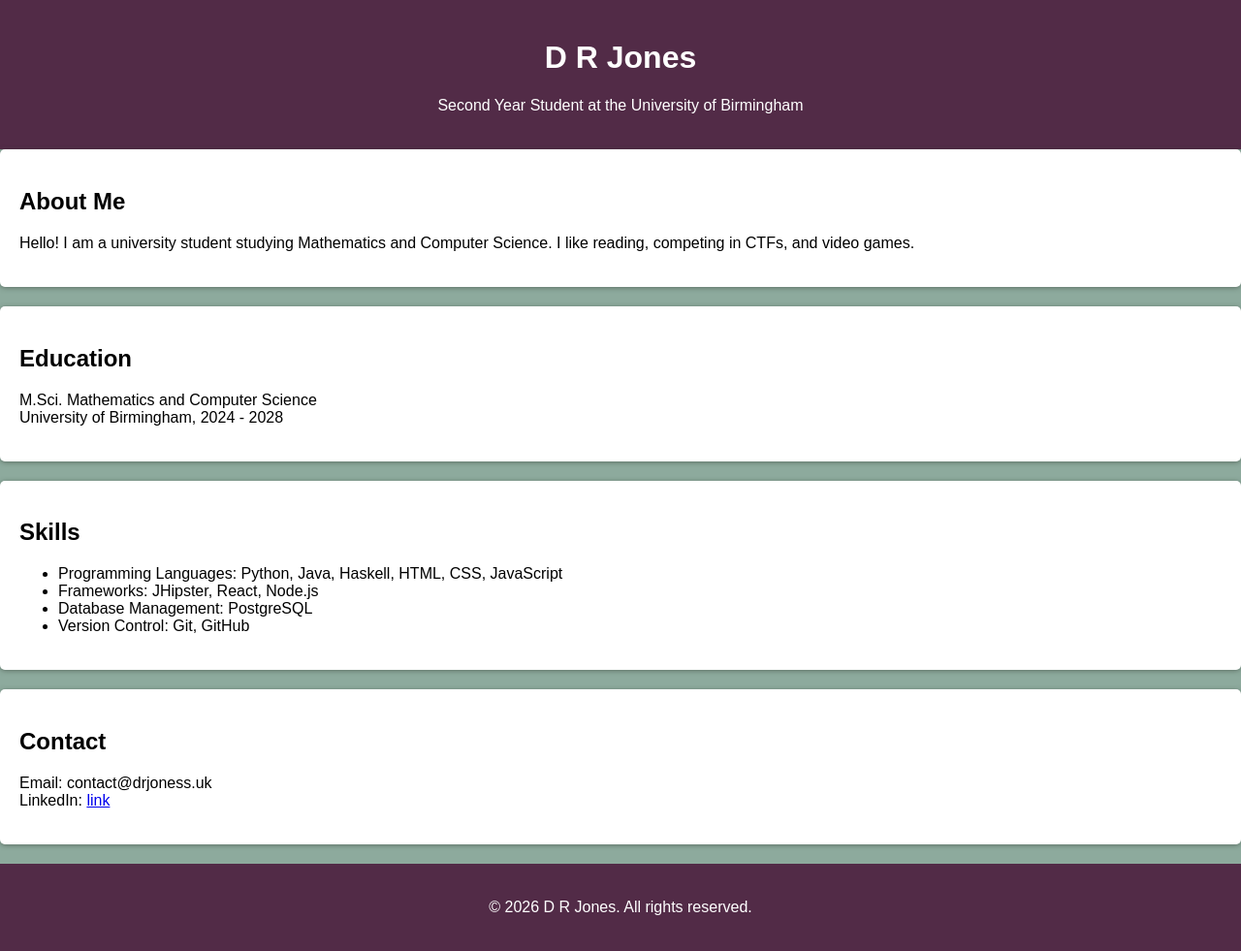
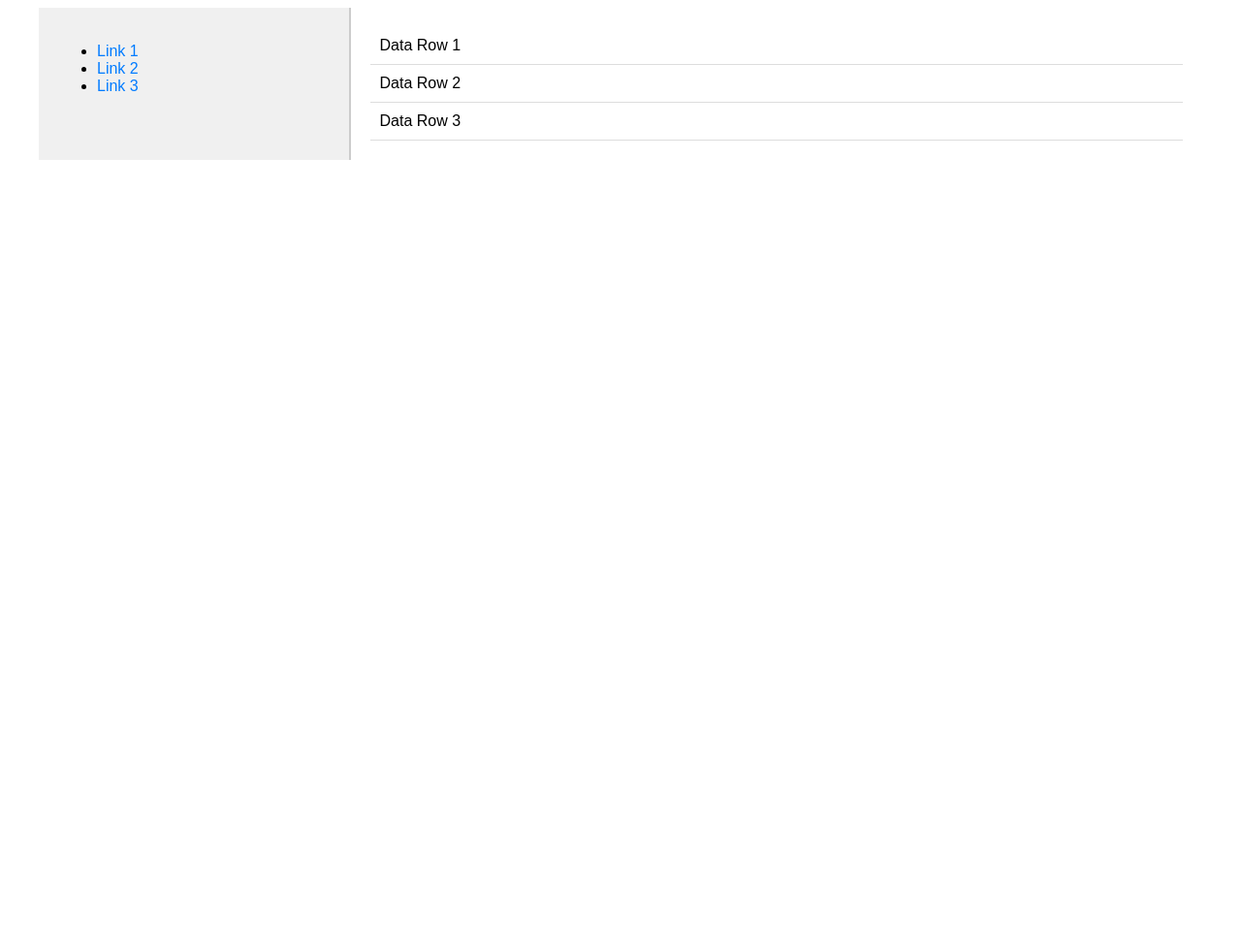
Before and after one commit to Davecastle10/drjoness.uk_website, a plain HTML site: page index.html in a window 1280 px wide. Shown: the whole page at 97% size. After the commit the page ends 800 px from the top, so only its background shows below. Drawn offline with Linux system fonts and the light colour scheme.

Commit message:
testing new layout types

```diff
--- a/index.html
+++ b/index.html
@@ -1,50 +1,26 @@
 <!DOCTYPE html>
 <html lang="en">
 <head>
-    <link rel="stylesheet" href="style.css">
     <meta charset="UTF-8">
     <meta name="viewport" content="width=device-width, initial-scale=1.0">
-    <title>D R Jones - Personal Blog</title>
+    <link rel="stylesheet" href="styles.css">
+    <title>Two Column Layout</title>
 </head>
 <body>
-
-<header>
-    <h1>D R Jones</h1>
-    <p>Second Year Student at the University of Birmingham</p>
-</header>
-
-<main>
-    <section>
-        <h2>About Me</h2>
-        <p>Hello! I am a university student studying Mathematics and Computer Science. I like reading, competing in CTFs, and video games.</p>
-    </section>
-
-    <section>
-        <h2>Education</h2>
-        <p>M.Sci. Mathematics and Computer Science<br>
-        University of Birmingham, 2024 - 2028</p>
-    </section>
-
-    <section>
-        <h2>Skills</h2>
-        <ul>
-            <li>Programming Languages: Python, Java, Haskell, HTML, CSS, JavaScript</li>
-            <li>Frameworks: JHipster, React, Node.js</li>
-            <li>Database Management: PostgreSQL</li>
-            <li>Version Control: Git, GitHub</li>
-        </ul>
-    </section>
-
-    <section>
-        <h2>Contact</h2>
-        <p>Email: contact@drjoness.uk<br>
-        LinkedIn: <a href="https://www.linkedin.com/in/david-jones-448b2a264/">link</a></p>
-    </section>
-</main>
-
-<footer>
-    <p>&copy; 2026 D R Jones. All rights reserved.</p>
-</footer>
-
+    <div class="container">
+        <div class="links-column">
+            <ul>
+                <li><a href="#link1">Link 1</a></li>
+                <li><a href="#link2">Link 2</a></li>
+                <li><a href="#link3">Link 3</a></li>
+            </ul>
+        </div>
+        <div class="data-column">
+            <div class="data-row">Data Row 1</div>
+            <div class="data-row">Data Row 2</div>
+            <div class="data-row">Data Row 3</div>
+            <!-- Add more data rows as needed -->
+        </div>
+    </div>
 </body>
 </html>
--- /dev/null
+++ b/styles.css
@@ -0,0 +1,39 @@
+* {
+    box-sizing: border-box;
+}
+
+body {
+    font-family: Arial, sans-serif;
+}
+
+.container {
+    display: flex; /* Enable flexbox */
+    max-width: 1200px; /* Set a max width for the layout */
+    margin: 0 auto; /* Center the container */
+}
+
+.links-column {
+    flex: 1; /* This column takes up one share of space */
+    background-color: #f0f0f0; /* Light background for visibility */
+    padding: 20px; /* Add some padding */
+    border-right: 2px solid #ccc; /* Optional border between columns */
+}
+
+.data-column {
+    flex: 3; /* This column takes up three shares of space */
+    padding: 20px; /* Add some padding */
+}
+
+.data-row {
+    padding: 10px; /* Space between rows */
+    border-bottom: 1px solid #ddd; /* Light border between rows */
+}
+
+a {
+    text-decoration: none; /* Remove underline from links */
+    color: #007BFF; /* Link color */
+}
+
+a:hover {
+    text-decoration: underline; /* Underline on hover */
+}
```
